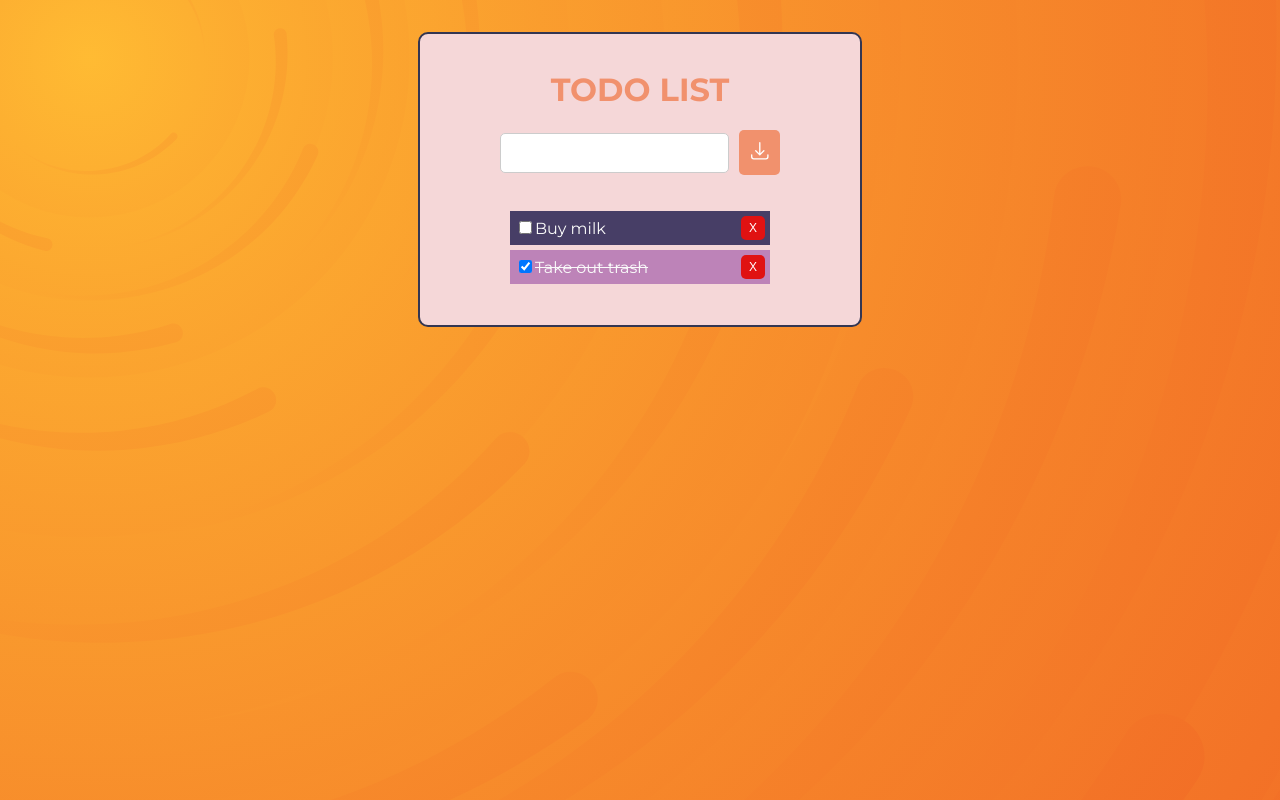
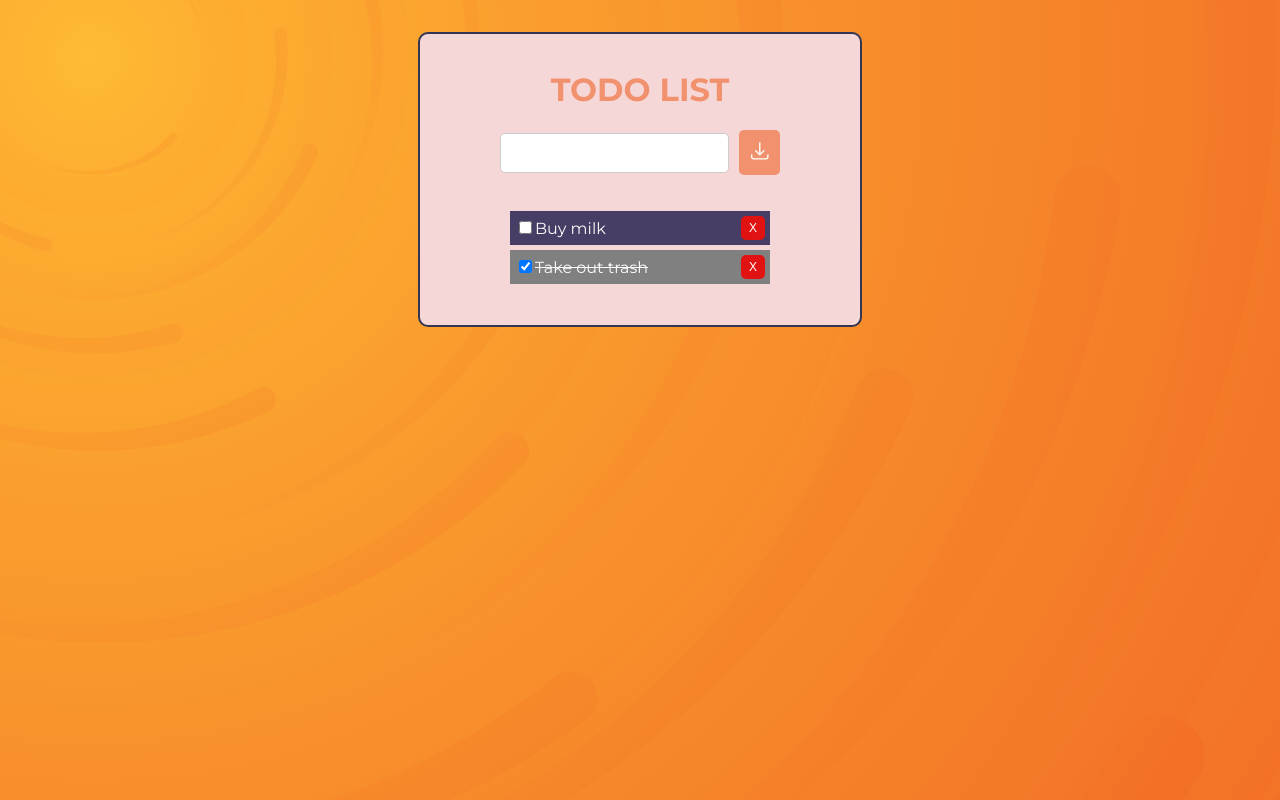
Before and after one commit to severu/vite-todo-practice, a React (Vite) app: page / in a window 1280 px wide. Built offline with nearby package versions, Linux system fonts and the light colour scheme.

Commit message:
added grey background color for checked items

```diff
--- a/src/components/TodoList/TodoList.jsx
+++ b/src/components/TodoList/TodoList.jsx
@@ -6,7 +6,7 @@ function TodoList({ todos, handleCheck, handleDelete }) {
     <div className="todo">
       <ul className="todo__list">
         {todos.map((todo) => (
-          <li key={todo.id} className="todo__list__item">
+          <li key={todo.id} className="todo__list__item" style={todo.isDone ? {backgroundColor: "grey"} : {}}>
             <label className={todo.isDone ? "todo__list__item__done" : ""}>
               <input
                 type="checkbox"
```
